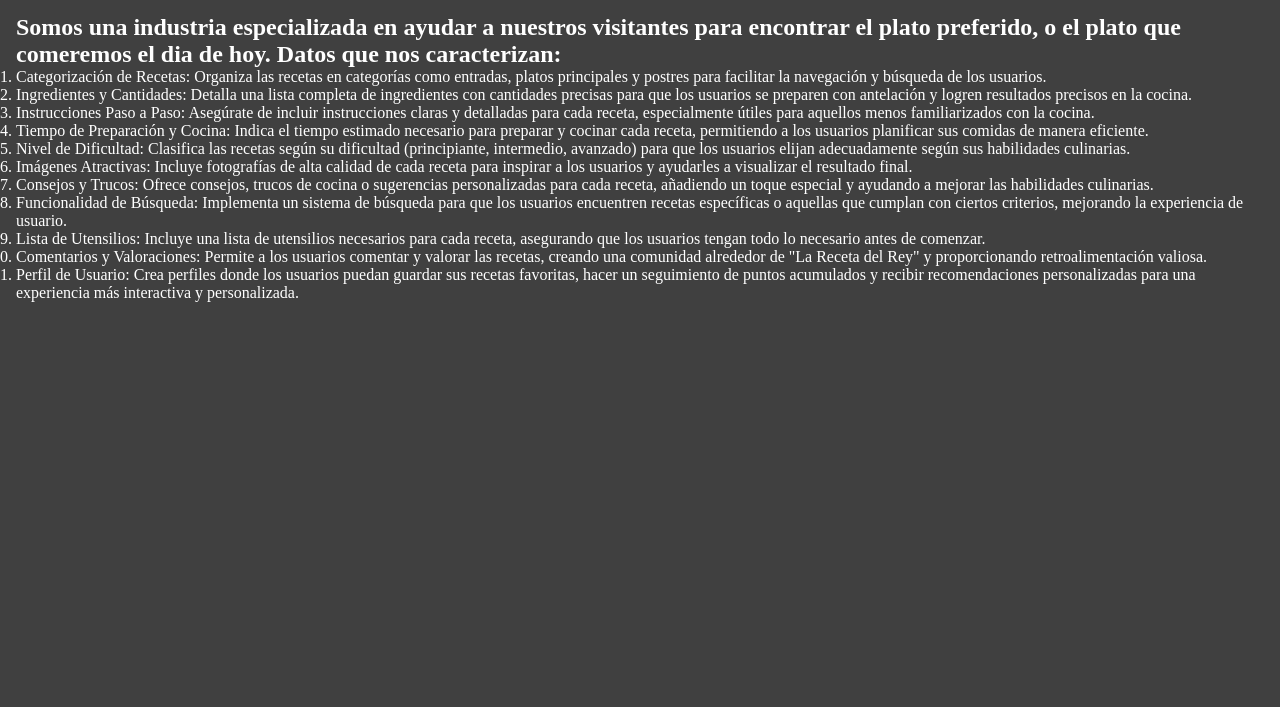
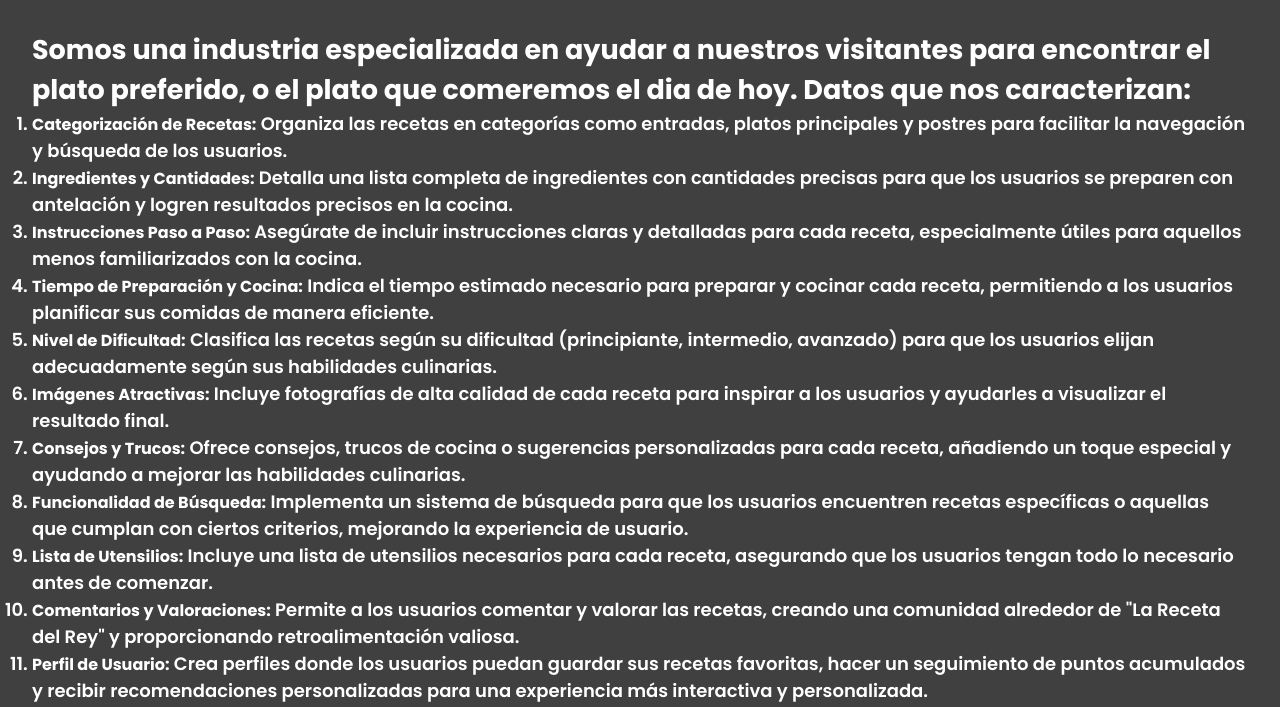
Before and after one commit to Vpan23/King-s-Recipe, a plain HTML site: page index.html in a window 1280 px wide. Shown: the part 507-1214 px from the top of the page. Before the commit the page ends 825 px from the top, so only its background shows below. Drawn offline with Linux system fonts and the light colour scheme.

Commit message:
Subida de contenido.

```diff
--- a/index.html
+++ b/index.html
@@ -40,66 +40,64 @@
       </div>
     </section>
     <section class="contenido">
-      <div class="">
-        <h1 class="contenido__title">
-          Somos una industria especializada en ayudar a nuestros visitantes para
-          encontrar el plato preferido, o el plato que comeremos el dia de hoy.
-          Datos que nos caracterizan:
-        </h1>
-      </div>
-      <ol>
-        <li>
-          Categorización de Recetas: Organiza las recetas en categorías como
+      <h1 class="contenido__title">
+        Somos una industria especializada en ayudar a nuestros visitantes para
+        encontrar el plato preferido, o el plato que comeremos el dia de hoy.
+        Datos que nos caracterizan:
+      </h1>
+      <ol class="contenido__contenedor-listas">
+        <li class="contenido__lista">
+          <span class="contenido__listas-titulo">Categorización de Recetas:</span> Organiza las recetas en categorías como
           entradas, platos principales y postres para facilitar la navegación y
           búsqueda de los usuarios.
         </li>
-        <li>
-          Ingredientes y Cantidades: Detalla una lista completa de ingredientes
+        <li class="contenido__lista">
+          <span class="contenido__listas-titulo">Ingredientes y Cantidades:</span> Detalla una lista completa de ingredientes
           con cantidades precisas para que los usuarios se preparen con
           antelación y logren resultados precisos en la cocina.
         </li>
-        <li>
-          Instrucciones Paso a Paso: Asegúrate de incluir instrucciones claras y
+        <li class="contenido__lista">
+          <span class="contenido__listas-titulo">Instrucciones Paso a Paso:</span> Asegúrate de incluir instrucciones claras y
           detalladas para cada receta, especialmente útiles para aquellos menos
           familiarizados con la cocina.
         </li>
-        <li>
-          Tiempo de Preparación y Cocina: Indica el tiempo estimado necesario
+        <li class="contenido__lista">
+          <span class="contenido__listas-titulo">Tiempo de Preparación y Cocina:</span> Indica el tiempo estimado necesario
           para preparar y cocinar cada receta, permitiendo a los usuarios
           planificar sus comidas de manera eficiente.
         </li>
-        <li>
-          Nivel de Dificultad: Clasifica las recetas según su dificultad
+        <li class="contenido__lista">
+          <span class="contenido__listas-titulo">Nivel de Dificultad:</span> Clasifica las recetas según su dificultad
           (principiante, intermedio, avanzado) para que los usuarios elijan
           adecuadamente según sus habilidades culinarias.
         </li>
-        <li>
-          Imágenes Atractivas: Incluye fotografías de alta calidad de cada
+        <li class="contenido__lista">
+          <span class="contenido__listas-titulo">Imágenes Atractivas:</span> Incluye fotografías de alta calidad de cada
           receta para inspirar a los usuarios y ayudarles a visualizar el
           resultado final.
         </li>
-        <li>
-          Consejos y Trucos: Ofrece consejos, trucos de cocina o sugerencias
+        <li class="contenido__lista">
+          <span class="contenido__listas-titulo">Consejos y Trucos:</span> Ofrece consejos, trucos de cocina o sugerencias
           personalizadas para cada receta, añadiendo un toque especial y
           ayudando a mejorar las habilidades culinarias.
         </li>
-        <li>
-          Funcionalidad de Búsqueda: Implementa un sistema de búsqueda para que
+        <li class="contenido__lista">
+          <span class="contenido__listas-titulo">Funcionalidad de Búsqueda:</span> Implementa un sistema de búsqueda para que
           los usuarios encuentren recetas específicas o aquellas que cumplan con
           ciertos criterios, mejorando la experiencia de usuario.
         </li>
-        <li>
-          Lista de Utensilios: Incluye una lista de utensilios necesarios para
+        <li class="contenido__lista">
+          <span class="contenido__listas-titulo">Lista de Utensilios:</span> Incluye una lista de utensilios necesarios para
           cada receta, asegurando que los usuarios tengan todo lo necesario
           antes de comenzar.
         </li>
-        <li>
-          Comentarios y Valoraciones: Permite a los usuarios comentar y valorar
+        <li class="contenido__lista">
+          <span class="contenido__listas-titulo">Comentarios y Valoraciones:</span> Permite a los usuarios comentar y valorar
           las recetas, creando una comunidad alrededor de "La Receta del Rey" y
           proporcionando retroalimentación valiosa.
         </li>
-        <li>
-          Perfil de Usuario: Crea perfiles donde los usuarios puedan guardar sus
+        <li class="contenido__lista">
+          <span class="contenido__listas-titulo">Perfil de Usuario:</span> Crea perfiles donde los usuarios puedan guardar sus
           recetas favoritas, hacer un seguimiento de puntos acumulados y recibir
           recomendaciones personalizadas para una experiencia más interactiva y
           personalizada.
--- a/styles.css
+++ b/styles.css
@@ -1,4 +1,4 @@
-@import url("https://fonts.googleapis.com/css2?family=Inter:wght@400;700&display=swap");
+@import url("https://fonts.googleapis.com/css2?family=Inter:wght@400;700&family=Poppins:wght@400;600;700&display=swap");
 :root {
   --var-clr-body-background-main: #404040;
   --var-clr-navbar-main: #353535;
@@ -70,25 +70,30 @@ button {
   flex-wrap: wrap;
   flex-direction: column;
   gap: 1.5rem;
+  color: #d9efff;
+  text-align: center;
+  font-family: "Inter", sans-serif;
 }
 .hero__title {
-  color: #d9efff;
-  text-align: center;
-  font-family: 'Inter', 'sans-serif';
   font-size: 32px;
   font-style: normal;
   font-weight: 700;
   line-height: normal;
 }
 .author {
-  color: #d9efff;
-  text-align: center;
   font-style: italic;
-  font-family: 'Inter', 'sans-serif';
   font-size: 20px;
 }
 .contenido {
-    padding: 1rem;
-    color: #FFF;
-
+  padding: 2rem;
+  color: #fff;
+  font-family: "Poppins", sans-serif;
+  font-size: 18px;
+  font-style: normal;
+  font-weight: 600;
+  line-height: normal;
 }
+.contenido__listas-titulo {
+  font-size: 16px;
+  font-weight: 700;
+}
```
Lines whose indentation alone changed are shown as unchanged.
